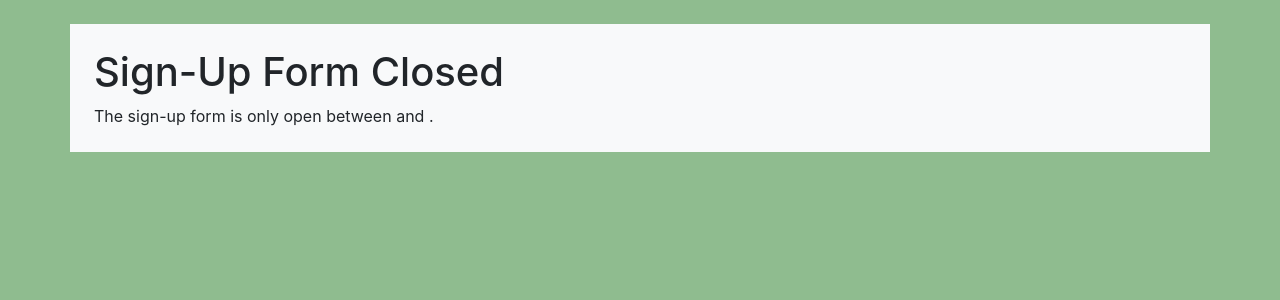
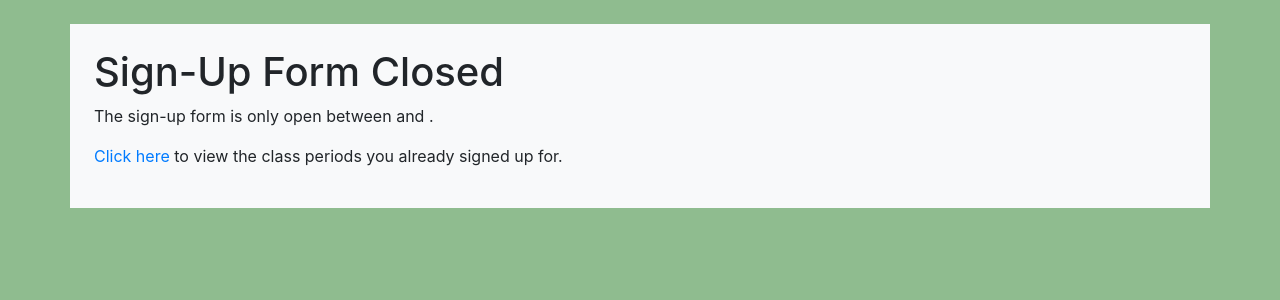
Before and after one commit to onstop4/MediaCenterSignUp, a Django app: template signup/templates/signup/student_sign_up_form_closed.html in a window 1280 px wide. Shown: the top 300 px of the page. Run offline with Django 3.2, Linux system fonts and the light colour scheme; the template is opened without the code that fills it, so the values that code supplies are empty; parts of the project's set-up code (start-up, migrations or seed data) failed here and were passed over.

Commit message:
Added link to list periods the student signed up for
* I added links so students can easily access the success page to see
  the periods they signed up for without having to go through the
  sign-up form.

```diff
--- /dev/null
+++ b/signup/templates/signup/components/view_existing_signups.html
@@ -0,0 +1 @@
+<p><a href="{% url 'student_sign_up_success' %}">Click here</a> to view the class periods you already signed up for.</p>
--- a/signup/templates/signup/student_sign_up_form.html
+++ b/signup/templates/signup/student_sign_up_form.html
@@ -15,4 +15,5 @@
 {% else %}
 <p>Sorry, there are no available class periods that you can sign up to use the media center for.</p>
 {% endif %}
+{% include "signup/components/view_existing_signups.html" %}
 {% endblock content %}
--- a/signup/templates/signup/student_sign_up_form_closed.html
+++ b/signup/templates/signup/student_sign_up_form_closed.html
@@ -4,5 +4,7 @@
 
 {% block content %}
 <h1>Sign-Up Form Closed</h1>
-The sign-up form is only open between {{ form_time_opens|time:"g:i A" }} and {{ form_time_closes|time:"g:i A" }}.
+<p>The sign-up form is only open between {{ form_time_opens|time:"g:i A" }} and {{ form_time_closes|time:"g:i A" }}.</p>
+
+{% include "signup/components/view_existing_signups.html" %}
 {% endblock content %}
--- a/signup/templates/signup/student_sign_up_success.html
+++ b/signup/templates/signup/student_sign_up_success.html
@@ -18,6 +18,6 @@ You have successfully signed up to use the Media Center during the following cla
     {% endfor %}
 </ul>
 {% else %}
-You have successfully signed up to use the Media Center.
+You haven't signed up to use the Media Center during any of today's class periods.
 {% endif %}
 {% endblock content %}
```
Also changed, not shown: signup/tests/test_student.py (+1 -1 lines).
